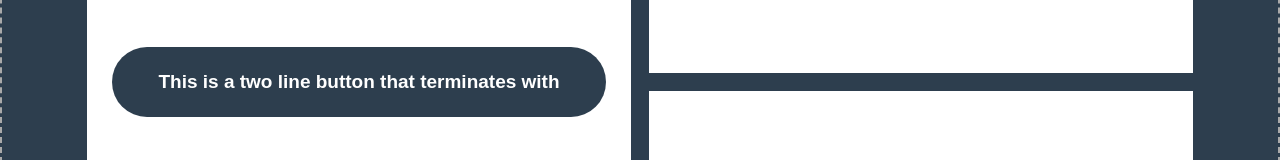
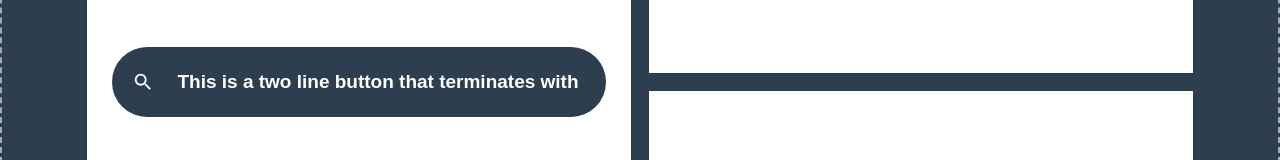
Before and after one commit to jhonnovax/react-components-scss-modules, a React (Create React App) app: page / in a window 1280 px wide. Shown: the part 621-781 px from the top of the page. Built offline with nearby package versions, Linux system fonts and the light colour scheme.

Commit message:
Fixed issue with text overflow in cards

```diff
--- a/src/components/firm-facts/firm-facts-button/firm-facts-button.module.scss
+++ b/src/components/firm-facts/firm-facts-button/firm-facts-button.module.scss
@@ -20,8 +20,6 @@
 	}
 
 	.text {
-		display: -webkit-box;
-		-webkit-box-orient: vertical;
 		overflow: hidden;
 		margin: 0 auto;
 		font-size: 1.9rem;
@@ -32,7 +30,7 @@
 
 	&.default {
 		.text {
-			-webkit-line-clamp: 1;
+			white-space: nowrap;
 			text-overflow: clip;
 		}
 	}
@@ -43,6 +41,8 @@
 		}
 
 		.text {
+			display: -webkit-box;
+			-webkit-box-orient: vertical;
 			-webkit-line-clamp: 2;
 			text-overflow: ellipsis;
 		}
--- a/src/components/firm-facts/firm-facts.js
+++ b/src/components/firm-facts/firm-facts.js
@@ -18,7 +18,7 @@
 				<FirmFactCard
 					className={styles.featured}
 					variantCard="default"
-					variantButton="default"
+					variantButton="icon"
 					buttonText={'This is a two line button that terminates with'}
 				/>
 
--- a/src/components/firm-facts/firm-facts.module.scss
+++ b/src/components/firm-facts/firm-facts.module.scss
@@ -41,7 +41,7 @@
 
 	@media (width <= 768px) {
 		.cardsContainer{
-			grid-template-columns: 1fr;
+			grid-template-columns: minmax(0, 1fr);
 		}
 	}
 
```
